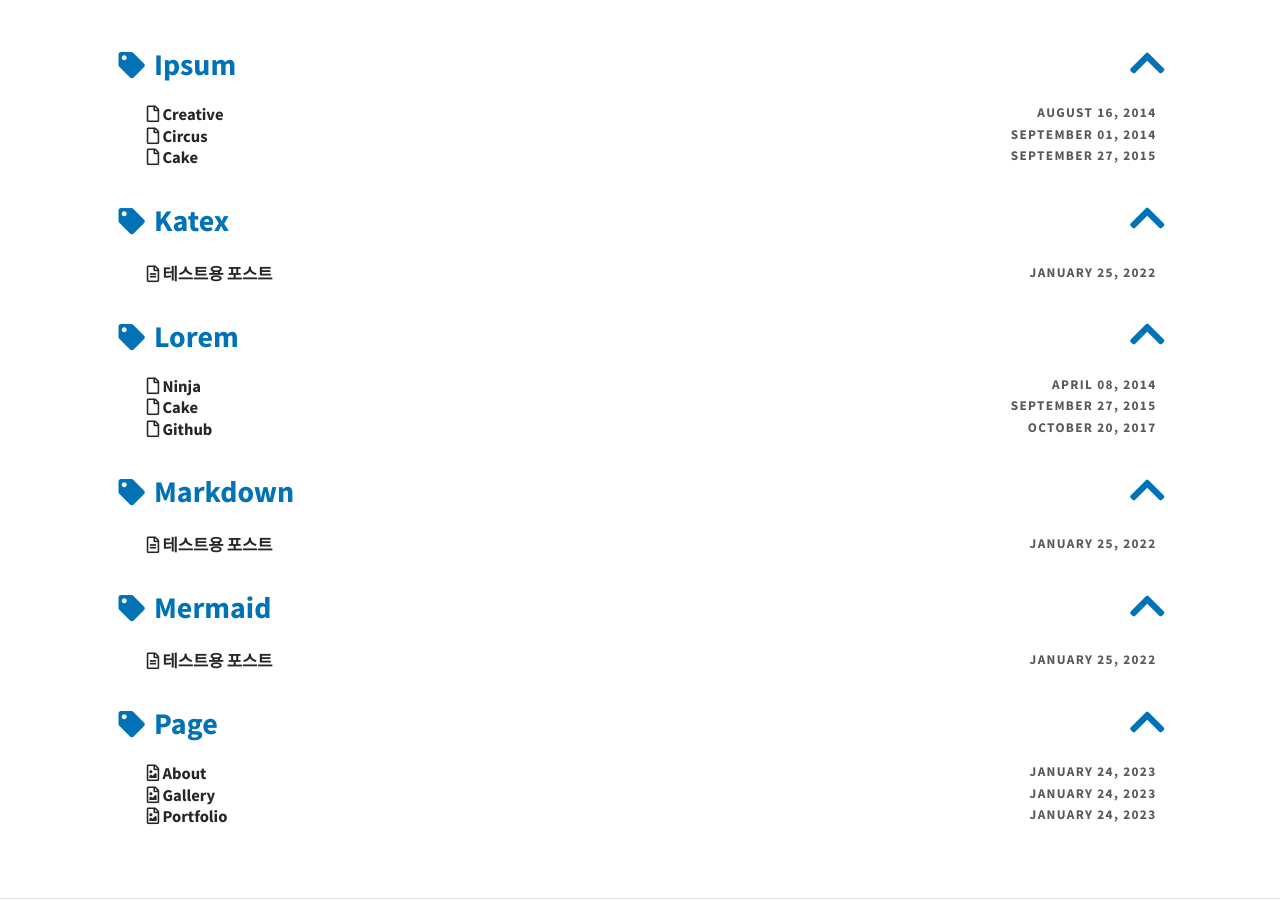
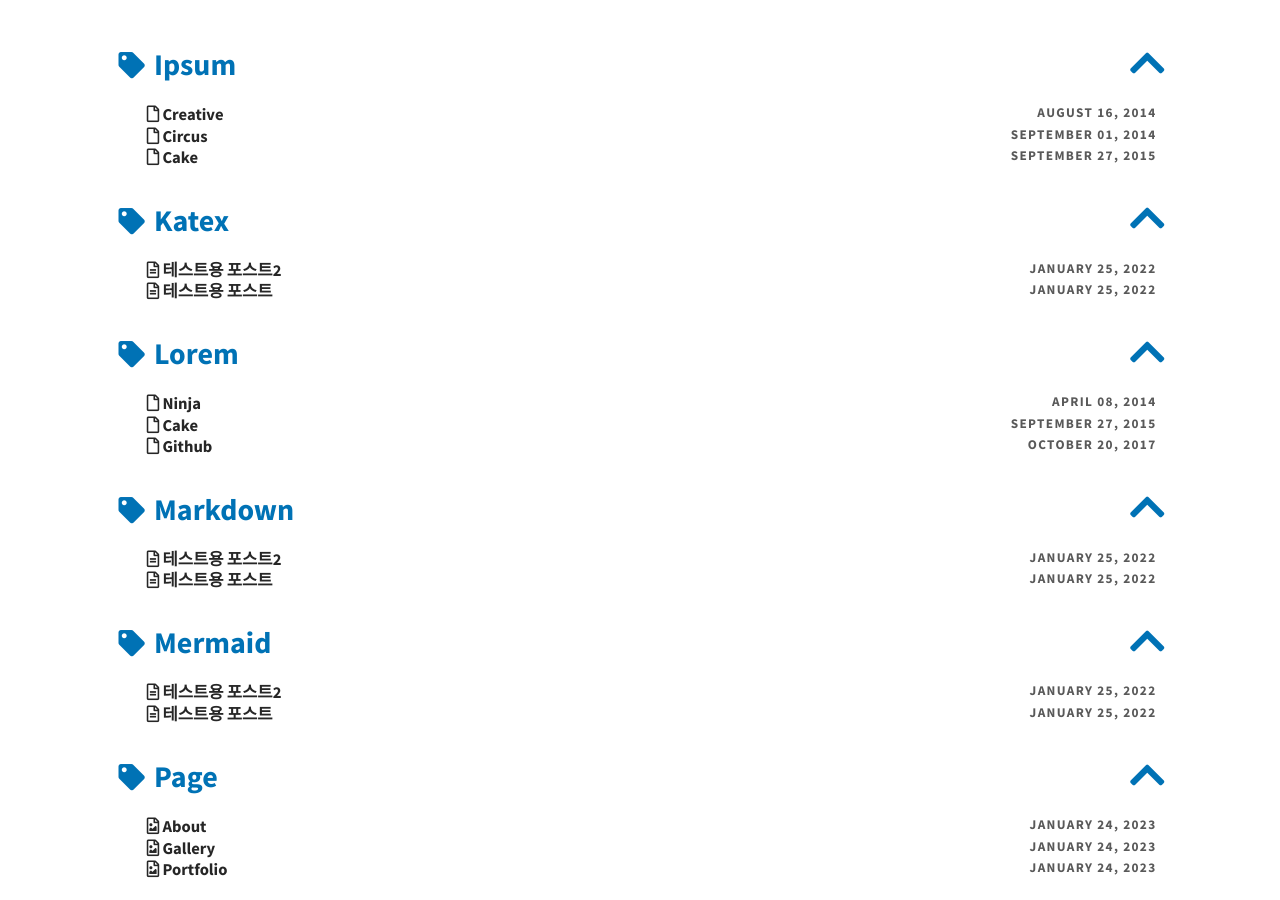
Before and after one commit to BETTERFUTURE4/betterfuture4.github.io, a Jekyll site: the page built from pages/tags.md, in a window 1280 px wide and 900 px high, scrolled down 391 px. Built offline with Jekyll 4.4.1, drawn with Linux system fonts in a browser that asks for light colours.

Commit message:
포스트 추가

```diff
--- /dev/null
+++ b/_posts/2022-01-25-trial2.md
@@ -0,0 +1,18 @@
+---
+layout: post
+title: 테스트용 포스트2
+author: betterfuture4
+color: rgb(250, 50, 50)
+hide_title: false
+feature-img: assets/img/feature-img/story.jpeg
+tags: [Katex, Mermaid, Markdown]
+excerpt_separator: <!--more-->
+categories: Demo
+
+---
+
+# 테스트 제목
+
+## 테스트 부제
+
+테스트 본문
```
Also changed, not shown: _posts/2022-01-25-trial.md (+4 -0 lines).
